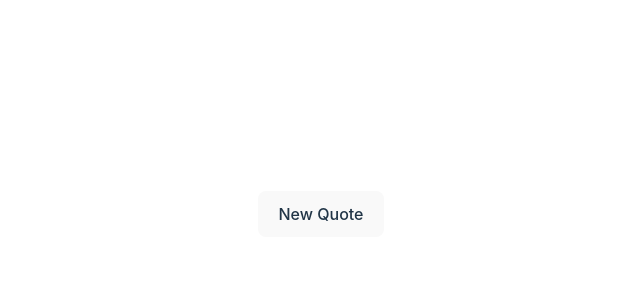
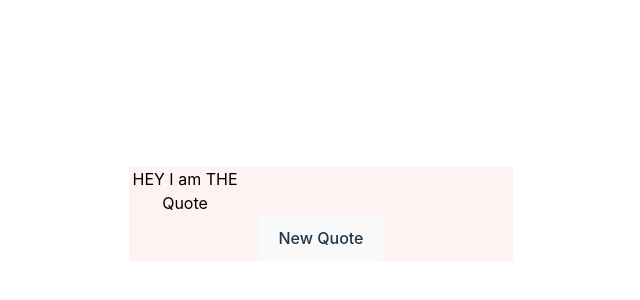
Before and after one commit to Abdullah6346/FCC---Random-Quote-Machine, a React (Vite) app: page / in a window 1280 px wide. Shown: the part 186-486 px from the top of the page, without its empty margins (319-959 px from the left). Built offline with nearby package versions, Linux system fonts and the light colour scheme.

Commit message:
feat: FETCH API For Quotes

```diff
--- a/src/App.tsx
+++ b/src/App.tsx
@@ -1,12 +1,27 @@
 import "./App.css";
 
 function App() {
+  const handlechange = async () => {
+    try {
+      const response = await fetch(
+        "https://gist.githubusercontent.com/camperbot/5a022b72e96c4c9585c32bf6a75f62d9/raw/e3c6895ce42069f0ee7e991229064f167fe8ccdc/quotes.json"
+      );
+      const quotes = await response.json();
+      console.log(quotes.quotes);
+    } catch (error) {
+      return `Error Parsing DATA 205 ${error}`;
+    }
+  };
   return (
     <>
-      <div id="quote-box">
-        <div id="text"></div>
+      <div id="quote-box" className=" w-96 h-max bg-red-50">
+        <div id="text" className="w-28 text-black">
+          HEY I am THE Quote
+        </div>
         <div id="author"></div>
-        <button id="new-quote">New Quote</button>
+        <button id="new-quote" onClick={handlechange}>
+          New Quote
+        </button>
         <a id="tweet-quote"></a>
       </div>
     </>
@@ -14,3 +29,4 @@ function App() {
 }
 
 export default App;
+// 'https://gist.githubusercontent.com/camperbot/5a022b72e96c4c9585c32bf6a75f62d9/raw/e3c6895ce42069f0ee7e991229064f167fe8ccdc/quotes.json',
```
